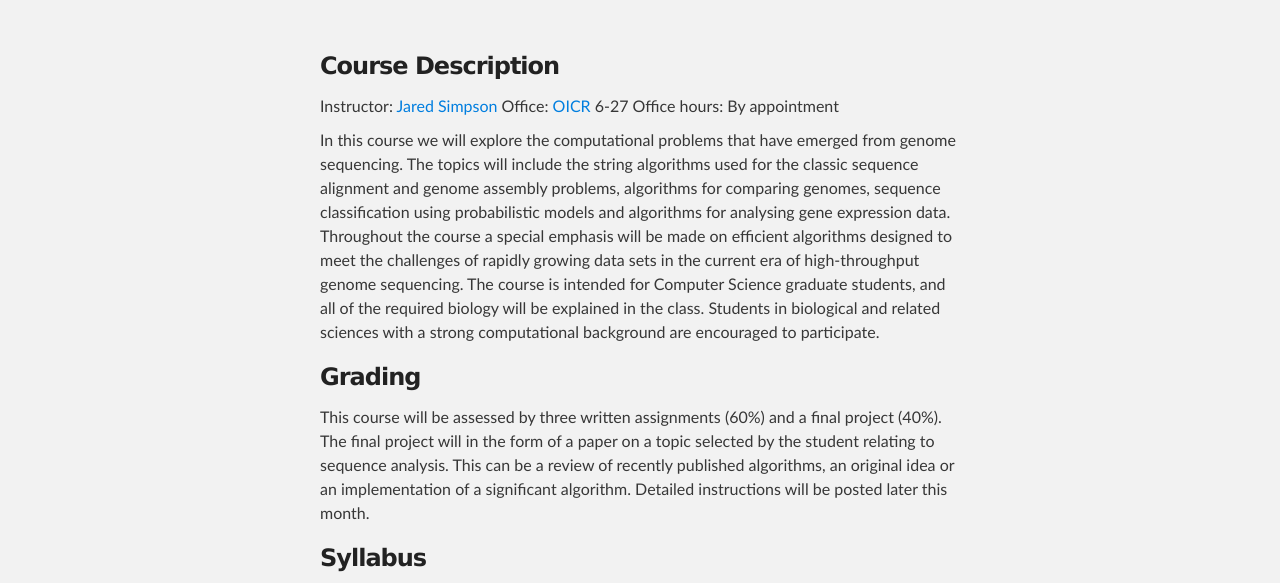
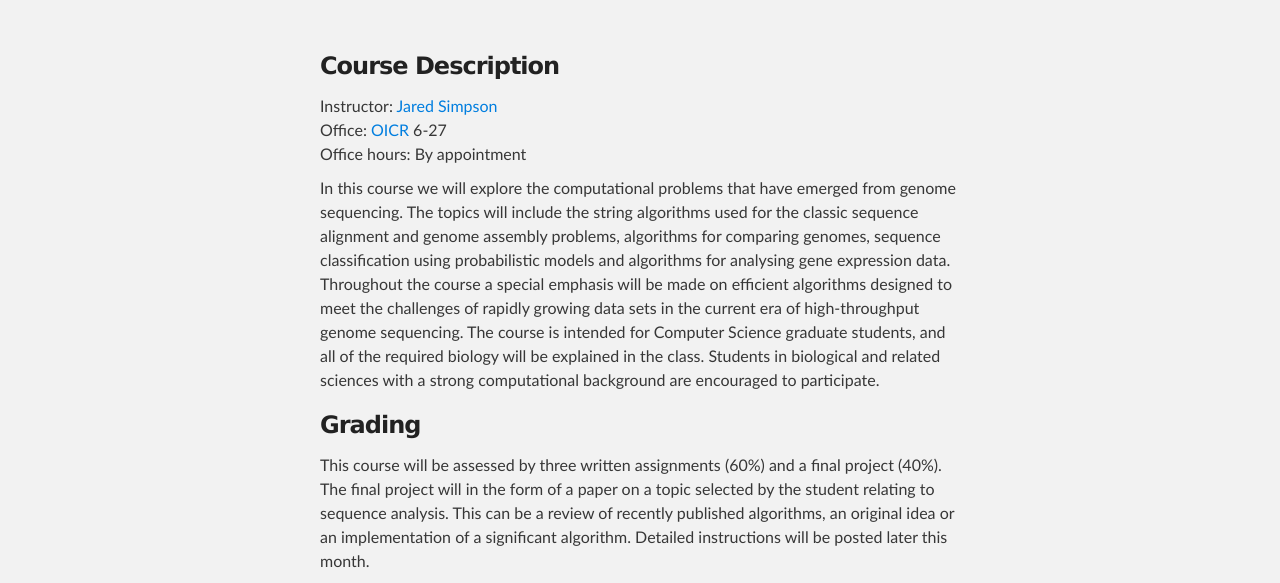
Before and after one commit to jts/csc2417, a plain HTML site: page index.html in a window 1280 px wide. Shown: the part 212-795 px from the top of the page. Drawn offline with Linux system fonts and the light colour scheme.

Commit message:
formatting

```diff
--- a/index.html
+++ b/index.html
@@ -30,9 +30,9 @@
         <h3>
             <a id="csc2417---algorithms--genome-analysis" class="anchor" href="#csc2417---algorithms--genome-analysis" aria-hidden="true"><span aria-hidden="true" class="octicon octicon-link"></span></a>Course Description</h3>
 
-<b>Instructor:</b> <a href=http://labs.oicr.on.ca/simpson-lab>Jared Simpson</a>
-<b>Office:</b> <a href=https://goo.gl/maps/eNWahohBCGo>OICR</a> 6-27
-<b>Office hours:</b> By appointment
+<b>Instructor:</b> <a href=http://labs.oicr.on.ca/simpson-lab>Jared Simpson</a><br>
+<b>Office:</b> <a href=https://goo.gl/maps/eNWahohBCGo>OICR</a> 6-27<br>
+<b>Office hours:</b> By appointment<br>
 
 <p>In this course we will explore the computational problems that have emerged from genome sequencing. The topics will include the string algorithms used for the classic sequence alignment and genome assembly problems, algorithms for comparing genomes, sequence classification using probabilistic models and algorithms for analysing gene expression data. Throughout the course a special emphasis will be made on efficient algorithms designed to meet the challenges of rapidly growing data sets in the current era of high-throughput genome sequencing. The course is intended for Computer Science graduate students, and all of the required biology will be explained in the class. Students in biological and related sciences with a strong computational background are encouraged to participate.</p>
 
```
